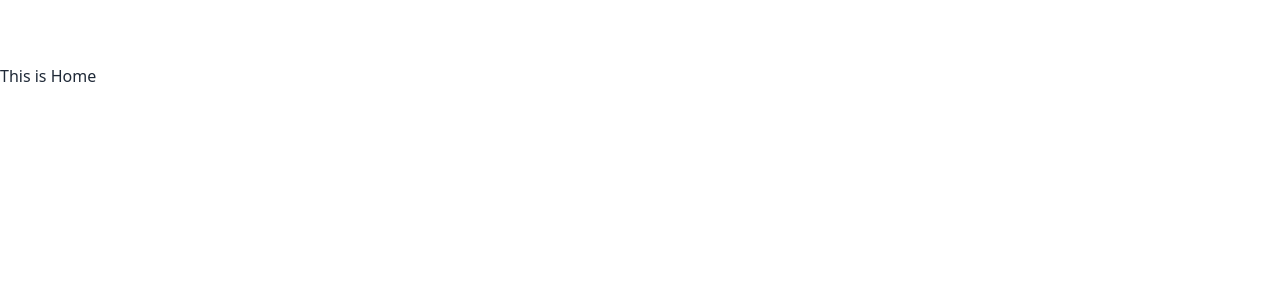
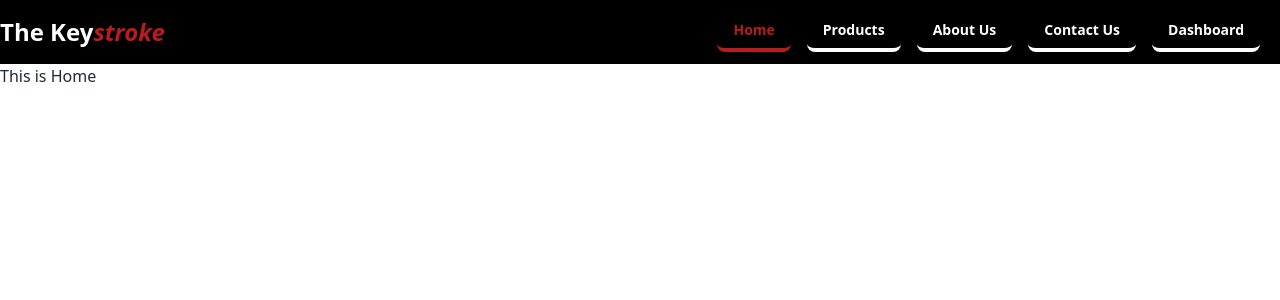
Before and after one commit to Arifprogrammer/Arifprogrammer-apollo-assignment-4-client, a React (Vite) app: page / in a window 1280 px wide. Shown: the top 300 px of the page. Built offline with nearby package versions, Linux system fonts and the light colour scheme.

Commit message:
showing navbar

```diff
--- a/src/components/layout/MainLayout.tsx
+++ b/src/components/layout/MainLayout.tsx
@@ -1,8 +1,10 @@
 import { Outlet } from "react-router-dom";
+import Navbar from "../shared/Navbar";
 
 const MainLayout = () => {
   return (
     <>
+      <Navbar />
       <div className="min-h-[80vh] pt-16">
         <Outlet />
       </div>
--- /dev/null
+++ b/src/components/shared/Navbar.tsx
@@ -0,0 +1,120 @@
+import { NavLink } from "react-router-dom";
+
+const Navbar = () => {
+  const listItem = (
+    <>
+      <li>
+        <NavLink
+          to="/"
+          className={({ isActive }) =>
+            isActive
+              ? "text-red-700 font-semibold lg:border-b-4 border-b-red-700"
+              : "font-semibold lg:border-b-4 lg:border-b-white hover:border-b-red-700 lg:text-white hover:text-red-700 lg:transition lg:duration-200"
+          }
+        >
+          Home
+        </NavLink>
+      </li>
+      <li>
+        <NavLink
+          to="/products"
+          className={({ isActive }) =>
+            isActive
+              ? "text-red-700 font-semibold lg:border-b-4 border-b-red-700"
+              : "font-semibold lg:border-b-4 lg:border-b-white hover:border-b-red-700 lg:text-white hover:text-red-700 lg:transition lg:duration-200"
+          }
+        >
+          Products
+        </NavLink>
+      </li>
+      <li>
+        <NavLink
+          to="/about"
+          className={({ isActive }) =>
+            isActive
+              ? "text-red-700 font-semibold lg:border-b-4 border-b-red-700"
+              : "font-semibold lg:border-b-4 lg:border-b-white hover:border-b-red-700 lg:text-white hover:text-red-700 lg:transition lg:duration-200"
+          }
+        >
+          About Us
+        </NavLink>
+      </li>
+      <li>
+        <NavLink
+          to="/contact"
+          className={({ isActive }) =>
+            isActive
+              ? "text-red-700 font-semibold lg:border-b-4 border-b-red-700"
+              : "font-semibold lg:border-b-4 lg:border-b-white hover:border-b-red-700 lg:text-white hover:text-red-700 lg:transition lg:duration-200"
+          }
+        >
+          Contact Us
+        </NavLink>
+      </li>
+      <li>
+        <NavLink
+          to="/dashboard"
+          className={({ isActive }) =>
+            isActive
+              ? "text-red-700 font-semibold lg:border-b-4 border-b-red-700"
+              : "font-semibold lg:border-b-4 lg:border-b-white hover:border-b-red-700 lg:text-white hover:text-red-700 lg:transition lg:duration-200"
+          }
+        >
+          Dashboard
+        </NavLink>
+      </li>
+    </>
+  );
+
+  return (
+    <section className="fixed z-10 w-full bg-black">
+      <div className="navbar p-0 my-container rounded-sm text-white">
+        <div className="navbar-start">
+          <div className="dropdown">
+            <label tabIndex={0} className="btn btn-ghost lg:hidden">
+              <svg
+                xmlns="http://www.w3.org/2000/svg"
+                className="h-5 w-5"
+                fill="none"
+                viewBox="0 0 24 24"
+                stroke="currentColor"
+              >
+                <path
+                  strokeLinecap="round"
+                  strokeLinejoin="round"
+                  strokeWidth="2"
+                  d="M4 6h16M4 12h8m-8 6h16"
+                />
+              </svg>
+            </label>
+            <ul
+              tabIndex={0}
+              className="menu menu-compact dropdown-content mt-3 p-2 shadow bg-slate-100 rounded-box w-52 font-semibold text-black"
+            >
+              {listItem}
+            </ul>
+          </div>
+          <div className="hidden lg:flex">
+            <h1 className="text-2xl font-semibold">
+              The Key<span className="italic text-red-700">stroke</span>
+            </h1>
+          </div>
+        </div>
+        <div className="navbar-center">
+          <div className="lg:hidden">
+            <h1 className="text-xl font-semibold">
+              The Key<span className="italic text-red-700">stroke</span>
+            </h1>
+          </div>
+        </div>
+        <div className="navbar-end">
+          <ul className="menu menu-horizontal mr-3 gap-4 hidden lg:flex">
+            {listItem}
+          </ul>
+        </div>
+      </div>
+    </section>
+  );
+};
+
+export default Navbar;
```
